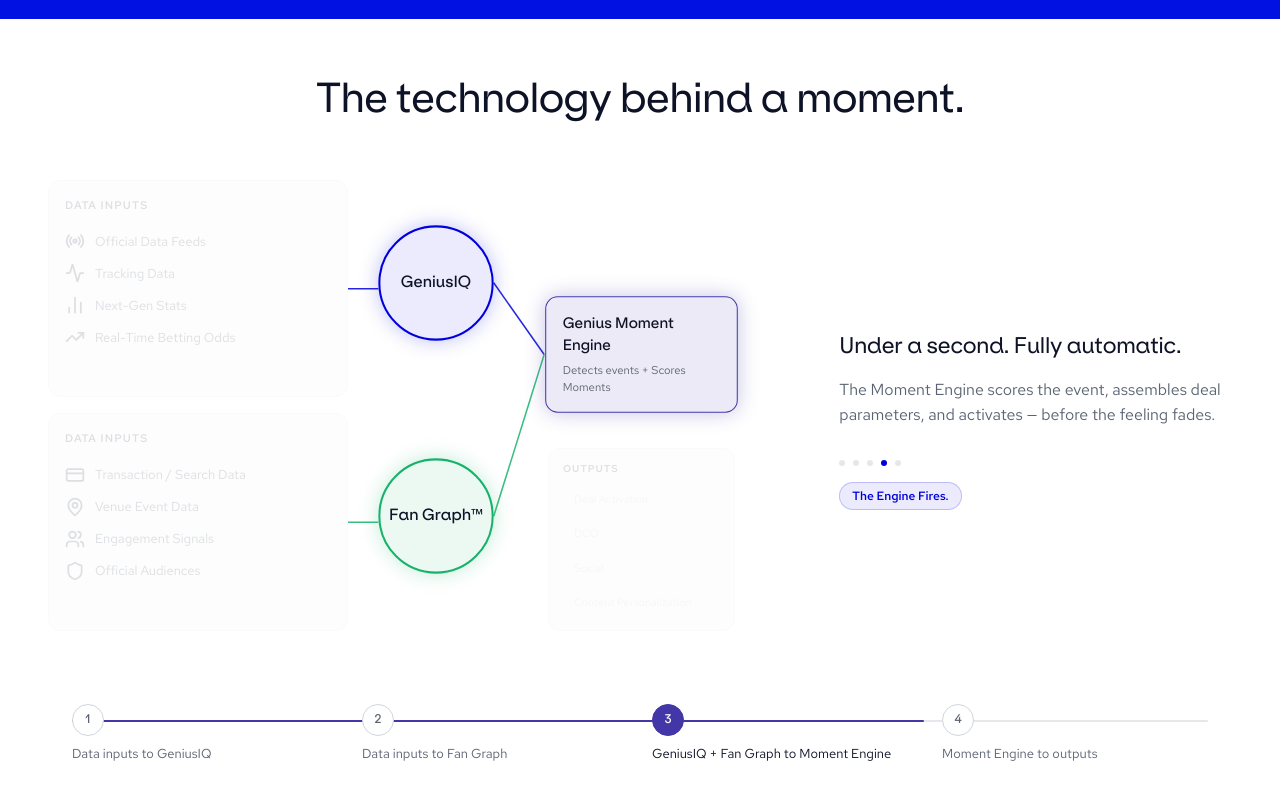
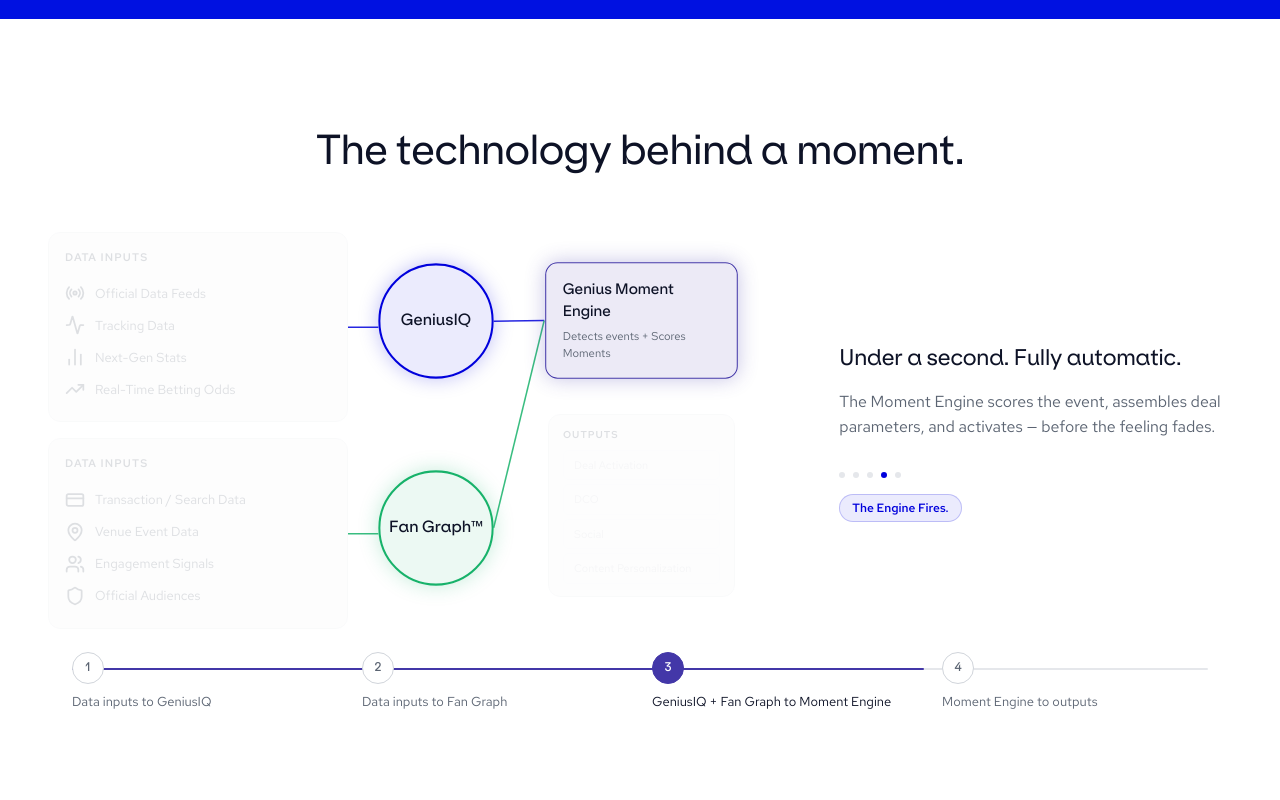
Before and after one commit to travisfleish/moments_collateral, a React (Vite) app: page / in a window 1280 px wide. Shown: the part 5097-5897 px from the top of the page. Built offline with nearby package versions, Linux system fonts and the light colour scheme.

Commit message:
Update MomentEngineSection and momentEngine content to reflect new headline and description emphasizing partnerships with global leagues; adjust layout for improved visual alignment and responsiveness.

```diff
--- a/src/components/sections/MomentEngineSection.tsx
+++ b/src/components/sections/MomentEngineSection.tsx
@@ -36,9 +36,9 @@
   {
     beat: 1,
     label: 'The Data Foundation.',
-    headline: 'Every major sport. Every live feed. All official.',
+    headline: '400+ global league and federation partners.',
     description:
-      'GeniusIQ ingests official data from 400+ global leagues in real time — not scraped, not delayed, not approximate.',
+      'GeniusIQ ingests official data from the NFL, NCAA, EPL, and other partners in real time — not scraped, not delayed, not approximate.',
   },
   {
     beat: 2,
@@ -290,7 +290,7 @@
   const input1IconColor = input1State === 'active' ? blueColor : '#5b6472'
   const input2IconColor = input2State === 'active' ? greenColor : '#5b6472'
   return (
-    <div ref={diagramRef} className="relative w-full" style={{ minHeight: '500px' }}>
+    <div ref={diagramRef} className="relative w-full" style={{ minHeight: '420px' }}>
       {/* SVG arrow layer in local pixel coordinates */}
       <svg
         className="absolute inset-0 w-full h-full pointer-events-none"
@@ -493,13 +493,12 @@
 
         {/* Column 3: Moment Engine + Outputs */}
         {/*
-          Shift the stack upward so the combined Moment Engine + Outputs group
-          centers against the input cards and circles rather than anchoring the
-          Moment Engine box itself to the midpoint.
+          Center the combined Moment Engine + Outputs block vertically against
+          the input cards and circles.
         */}
         <div
-          className="flex flex-col"
-          style={{ paddingTop: '126px', paddingBottom: '8px', paddingLeft: '24px', gap: '37px' }}
+          className="flex flex-col justify-center"
+          style={{ paddingLeft: '24px', gap: '37px' }}
         >
 
           {/* Moment Engine box */}
@@ -720,7 +719,7 @@
           </div>
 
           {/* Two-column layout */}
-          <div className="grid lg:grid-cols-[1.35fr_0.85fr] gap-12 lg:gap-16 items-center">
+          <div className="grid lg:grid-cols-[1.35fr_0.85fr] gap-12 lg:gap-16 items-stretch">
 
             {/* Left: diagram */}
             <div>
@@ -730,13 +729,13 @@
               />
             </div>
 
-            {/* Right: beat copy */}
-            <div className="lg:pl-10">
+            {/* Right: beat copy — centered vertically on the diagram */}
+            <div className="lg:pl-10 flex items-center">
               <BeatCopy beat={beat} reducedMotion={reducedMotion} />
             </div>
           </div>
 
-          <div className="mt-8 px-2 lg:px-6">
+          <div className="mt-2 px-2 lg:px-6">
             <div className="relative">
               <div
                 className="absolute left-0 right-0 top-[16px] h-0.5 rounded-full"
--- a/src/content/momentEngine.ts
+++ b/src/content/momentEngine.ts
@@ -197,9 +197,9 @@
         {
           beat: 1,
           label: 'The Data Foundation.',
-          headline: 'Every major sport. Every live feed. All official.',
+          headline: '400+ global league and federation partners.',
           description:
-            'GeniusIQ ingests official data from 400+ global leagues in real time — not scraped, not delayed, not approximate.',
+            'GeniusIQ ingests official data from the NFL, NCAA, EPL, and other partners in real time — not scraped, not delayed, not approximate.',
         },
         {
           beat: 2,
```
